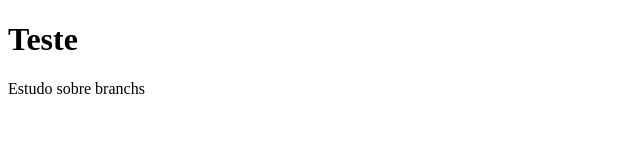
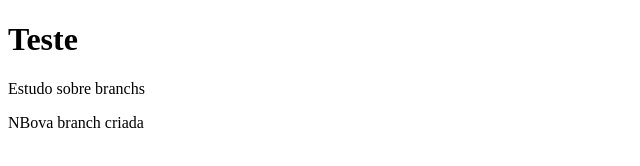
Before and after one commit to Marcelovqvd/testeBranch, a plain HTML site: page index.html in a window 1280 px wide. Shown: the whole page, without its empty margins (0-640 px from the left). Drawn offline with Linux system fonts and the light colour scheme.

Commit message:
commit nova branch

```diff
--- a/index.html
+++ b/index.html
@@ -8,5 +8,6 @@
 <body>
   <h1>Teste</h1>
   <p>Estudo sobre branchs</p>
+  <p>NBova branch criada</p>
 </body>
 </html>
```
